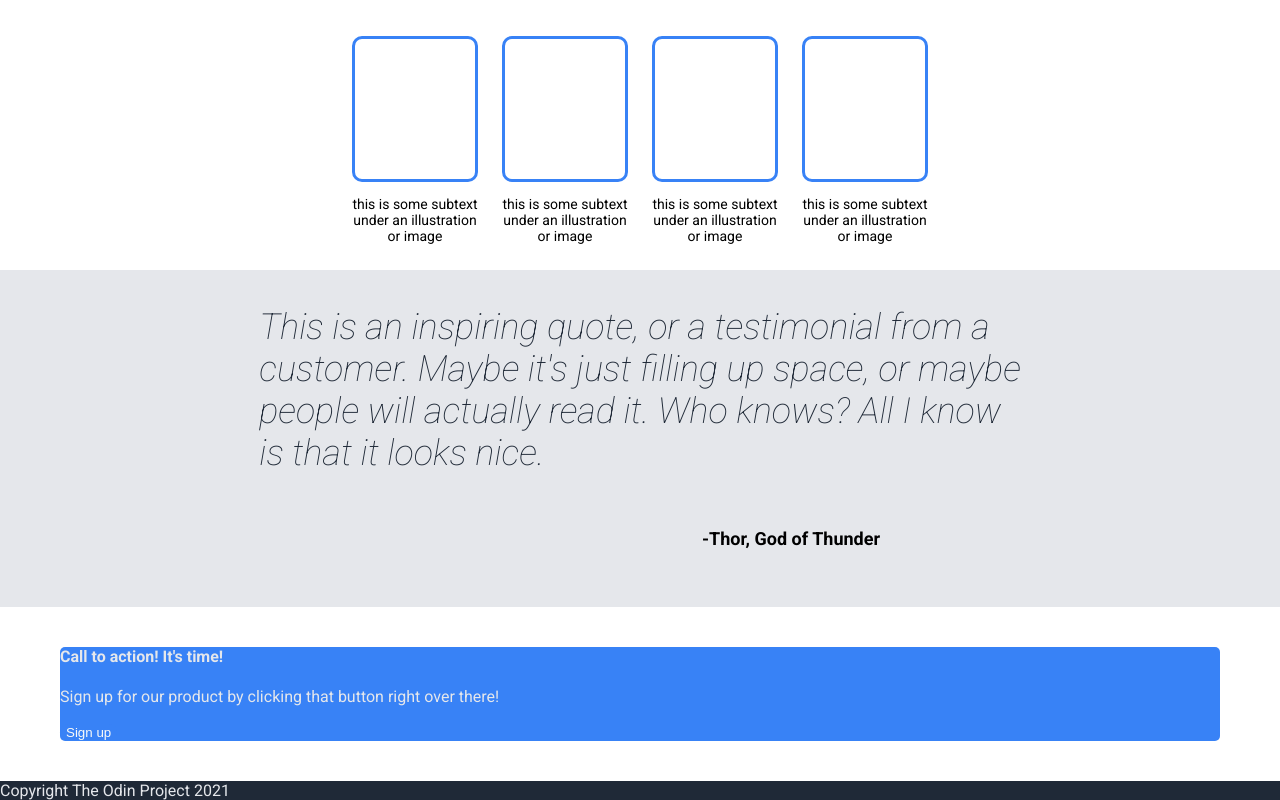
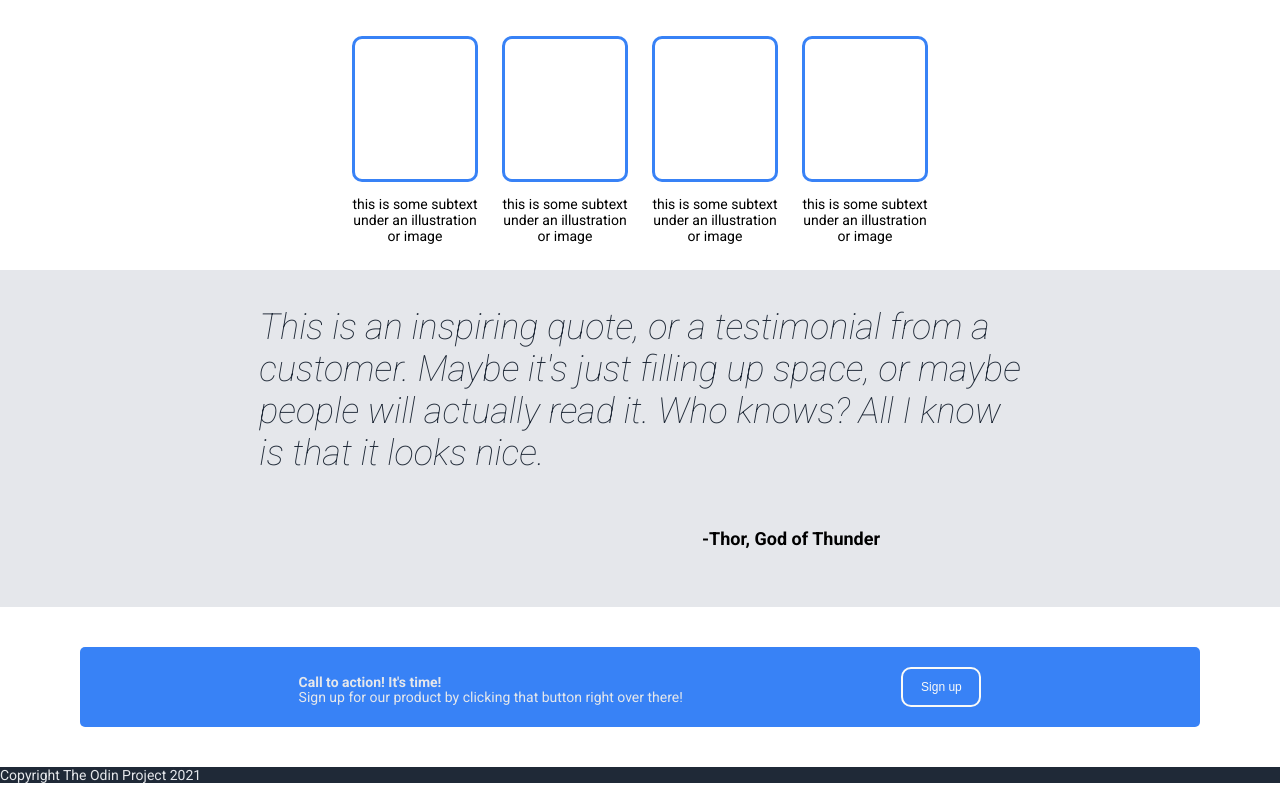
Before and after one commit to alibaba0010/landing_page, a plain HTML site: page project.html in a window 1280 px wide. Shown: the part 511-1311 px from the top of the page. Drawn offline with Linux system fonts and the light colour scheme.

Commit message:
finished with footer working with post footer

```diff
--- a/project.html
+++ b/project.html
@@ -81,10 +81,12 @@
       </div>
     </div>
     <div class="footer">
-      <h4>Call to action! It's time!</h4>
-      <p id="footer-text">
-        Sign up for our product by clicking that button right over there!
-      </p>
+      <div class="footer_with_text">
+        <h4>Call to action! It's time!</h4>
+        <p id="footer-text">
+          Sign up for our product by clicking that button right over there!
+        </p>
+      </div>
       <button class="sign-up-2">Sign up</button>
     </div>
     <div class="post-footer">Copyright The Odin Project 2021</div>
--- a/styles/footer.css
+++ b/styles/footer.css
@@ -18,6 +18,17 @@
 }
 
 .footer {
-  margin: 40px 60px;
+  margin: 40px 80px;
   border-radius: 5px;
+  display: flex;
+  height: 80px;
+  flex-direction: row;
+  justify-content: space-evenly;
+  align-items: center;
 }
+.footer_with_text {
+  display: flex;
+  flex-direction: column;
+  justify-content: space-around;
+  align-content: center;
+}
--- a/styles/styles.css
+++ b/styles/styles.css
@@ -24,7 +24,7 @@ body {
 .sign-up-1 {
   background-color: #3882f6;
   border-radius: 10px;
-  border: 1px #3882f6;
+  border: 2px #3882f6;
   width: 100px;
   height: 50px;
   font-size: 14px;
@@ -32,8 +32,11 @@ body {
 }
 .sign-up-2 {
   background-color: #3882f6;
-  border-radius: 15px;
-  border: 3px #f9faf8;
+  border-radius: 10px;
+  width: 80px;
+  height: 40px;
+  font-size: 12px;
+  border: 2px solid #f9faf8;
   color: #f9faf8;
 }
 .quote-text {
@@ -43,12 +46,13 @@ body {
   font-style: italic;
   color: #1f2937;
   font-weight: lighter;
-  align-content: center;
+  align-items: center;
 }
 
 h4,
 #footer-text,
 .post-footer {
+  font-size: 14px;
   color: #e5e7eb;
 }
 
@@ -58,3 +62,6 @@ ul {
   /* align-items: end; */
   /* justify-content: space-between; */
 }
+h4 {
+  margin-bottom: -15px;
+}
```
